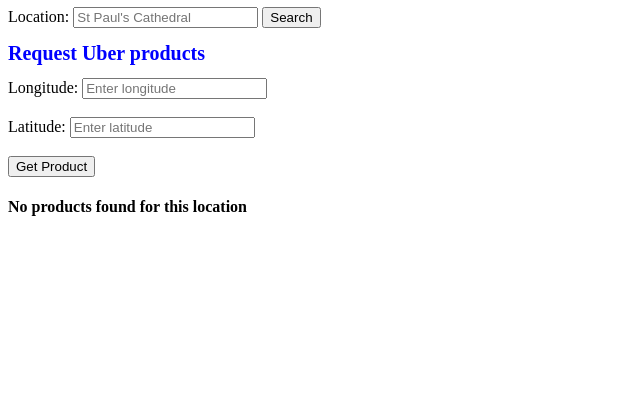
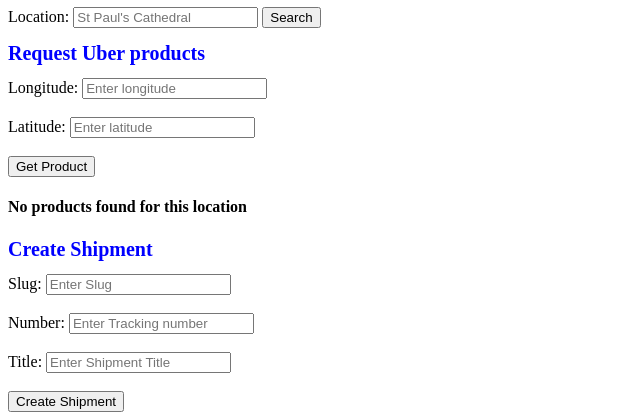
Before and after one commit to Skippla/codejam, a Flask app: page / in a window 1280 px wide. Shown: the part 440-860 px from the top of the page, without its empty margins (0-640 px from the left). Before the commit the page ends 656 px from the top, so only its background shows below. Run offline with Flask 2, Linux system fonts and the light colour scheme.

Commit message:
Integrated aftership api

```diff
--- a/constants.py
+++ b/constants.py
@@ -8,3 +8,4 @@ TWITTER_CONSUMER_SECRET = "1yvtmJ5zdXtj8dJVA12IFRAIjHE6D3jIICfiz05wmrfxCP3plB"
 FOURSQUARE_CLIENT_ID = "IYTS5IMTO54XPOOEHSYRA1V5IPVQ2WI1AHIDD5UQTX4WLISK"
 FOURSQUARE_CLIENT_SECRET = "VVGPSNJU3PNECJ5JNDEP2S1CUTXS5MRTDJNZ4KRF5QRJGQQM"
 UBER_SESSION_TOKEN = "zZTdhFZ5TVJJD3U_nZxpn5kv0KIgQH6mvPKs8L7B"
+AFTERSHIP_API_KEY = "26f7101e-5973-47d7-9fba-27d23048c76b"
--- a/main.py
+++ b/main.py
@@ -85,6 +85,16 @@ def uber_product():
     products = u.getProducts(longitude, latitude)
     return render_template("index.html", products=products)
 
+@app.route("/aftership", methods=['POST'])
+def aftership_Create_Shipment():
+    a = AfterShip()
+    form_data = request.form
+    slug = form_data['slug']
+    number = form_data['number']
+    title = form_data['title']
+    ShipmentInfo = a.createShipment(slug,number,title)
+    return render_template("index.html", ShipmentInfo=ShipmentInfo)
+
 if __name__ == "__main__":
     app.debug = True
     app.run()
--- a/templates/index.html
+++ b/templates/index.html
@@ -86,14 +86,31 @@
         <br /><br />
         <input id="uber-submit" value="Get Product" type="submit"/>
     </form>
-
     {% for product in products %}
         <img src="{{ product.image }}"><br>
         <h4> {{ product.display_name }} </h4>
-    {% else %}
-        <h4> No products found for this location </h4>
+        {% else %}
+            <h4> No products found for this location </h4>
     {% endfor %}
 </div>
 
+<div id="create-shipment">
+    <h1> Create Shipment </h1>
+    <form method="post" action="/aftership">
+        <label for="slug">Slug:</label>
+        <input type="text" id="slug" name="slug" value="" placeholder="Enter Slug" required="required" autofocus="autofocus" required />
+        <br /><br />
+        <label for="number">Number:</label>
+        <input type="text" id="number" name="number" value="" placeholder="Enter Tracking number" required="required"/>
+        <br /><br />
+        <label for="title">Title:</label>
+        <input type="text" id="title" name="title" value="" placeholder="Enter Shipment Title" required="required"/>
+        <br /><br />
+         <input id="aftership-submit" value="Create Shipment" type="submit"/>
+    </form>
+    {% if ShipmentInfo %}
+        <h4> Tracking Information:<h4>{{ ShipmentInfo }}</h4> </h4>
+    {% endif %}
+</div>
 </body>
 </html>
```
Also changed, not shown: api.py (+17 -2 lines).
